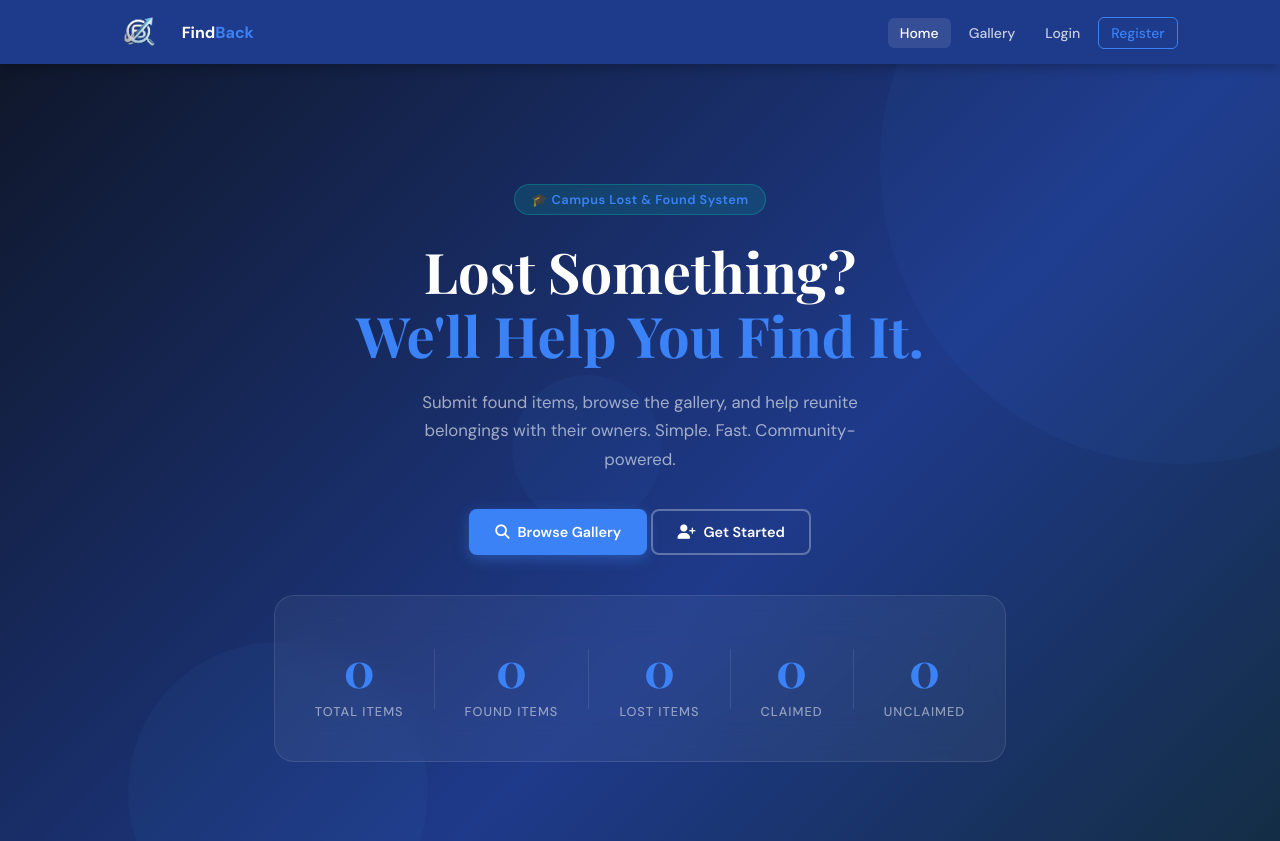
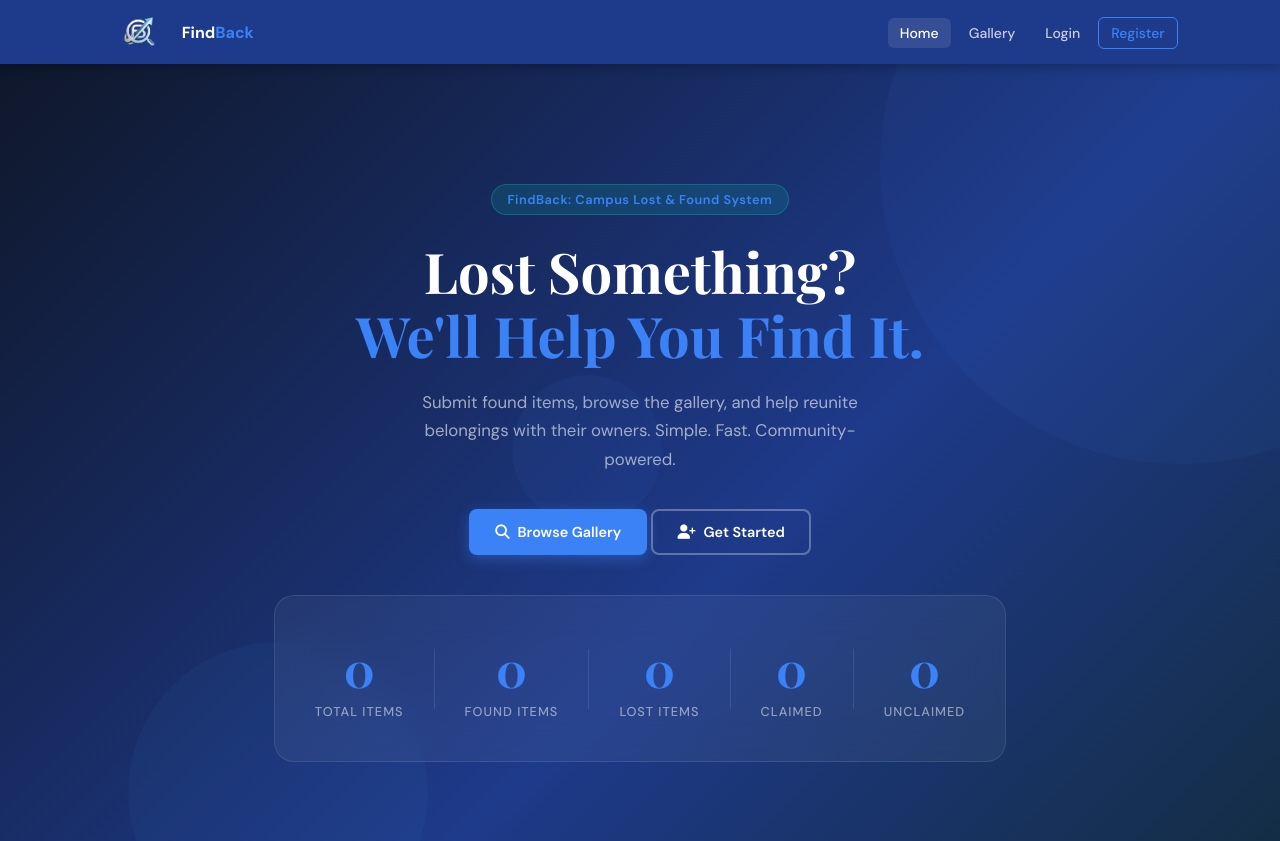
Before and after one commit to Arrvsssogood/lost-and-found-improved-docker, a Flask app: page / in a window 1280 px wide. Shown: the top 841 px of the page. Run offline with Flask 3, Linux system fonts and the light colour scheme; data that the repository does not hold is empty; parts of the project's set-up code (start-up, migrations or seed data) failed here and were passed over; some libraries are stand-ins or nearby versions.

Commit message:
Added Changelog.md and Fixed some in index.html

```diff
--- a/app/templates/index.html
+++ b/app/templates/index.html
@@ -9,7 +9,7 @@
         <div class="shape shape-3"></div>
     </div>
     <div class="hero-content">
-        <div class="hero-badge">🎓 Campus Lost &amp; Found System</div>
+        <div class="hero-badge"> FindBack: Campus Lost &amp; Found System</div>
         <h1 class="hero-title">
             Lost Something?<br>
             <em>We'll Help You Find It.</em>
```
Also changed, not shown: Changelog.md (added).
